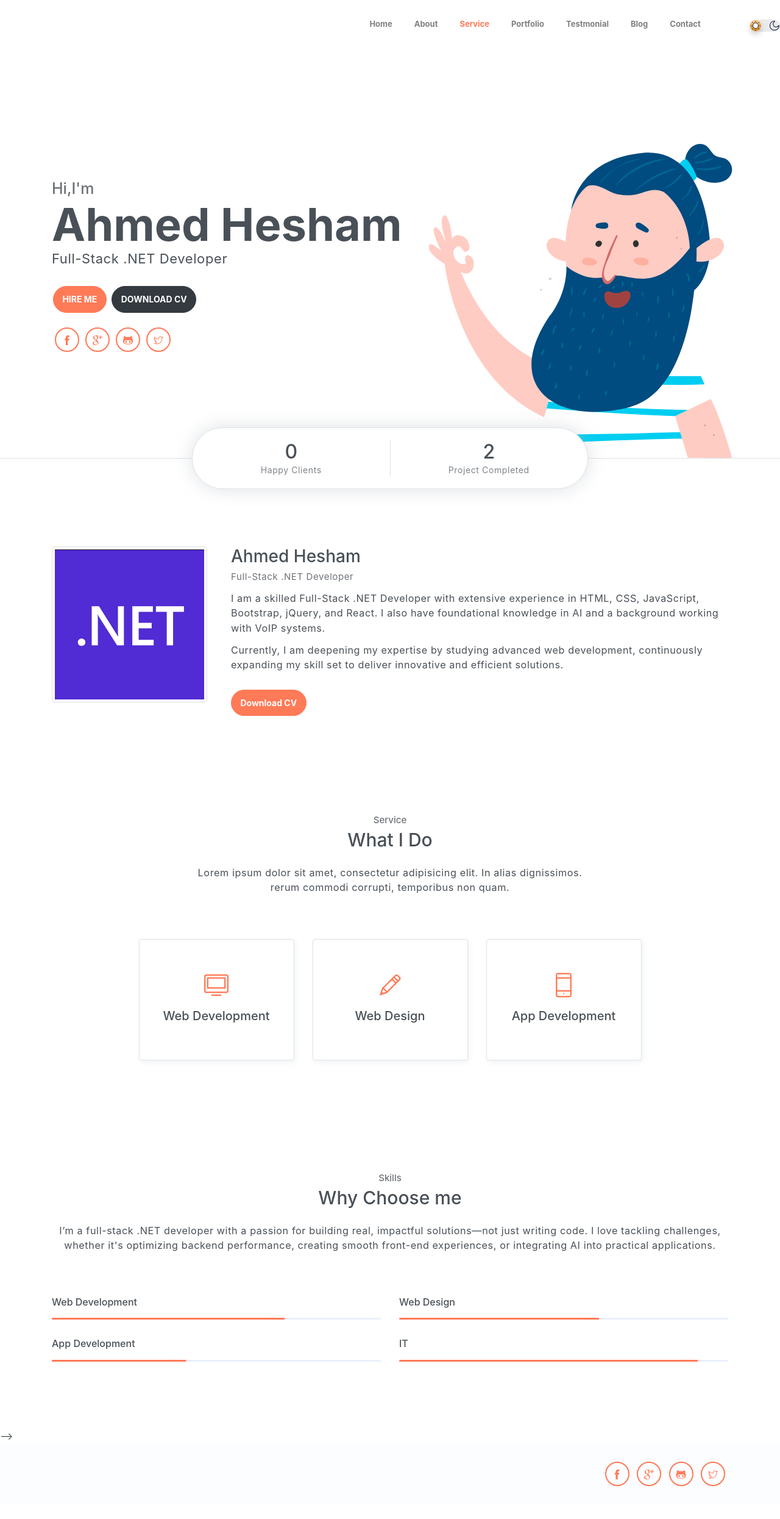
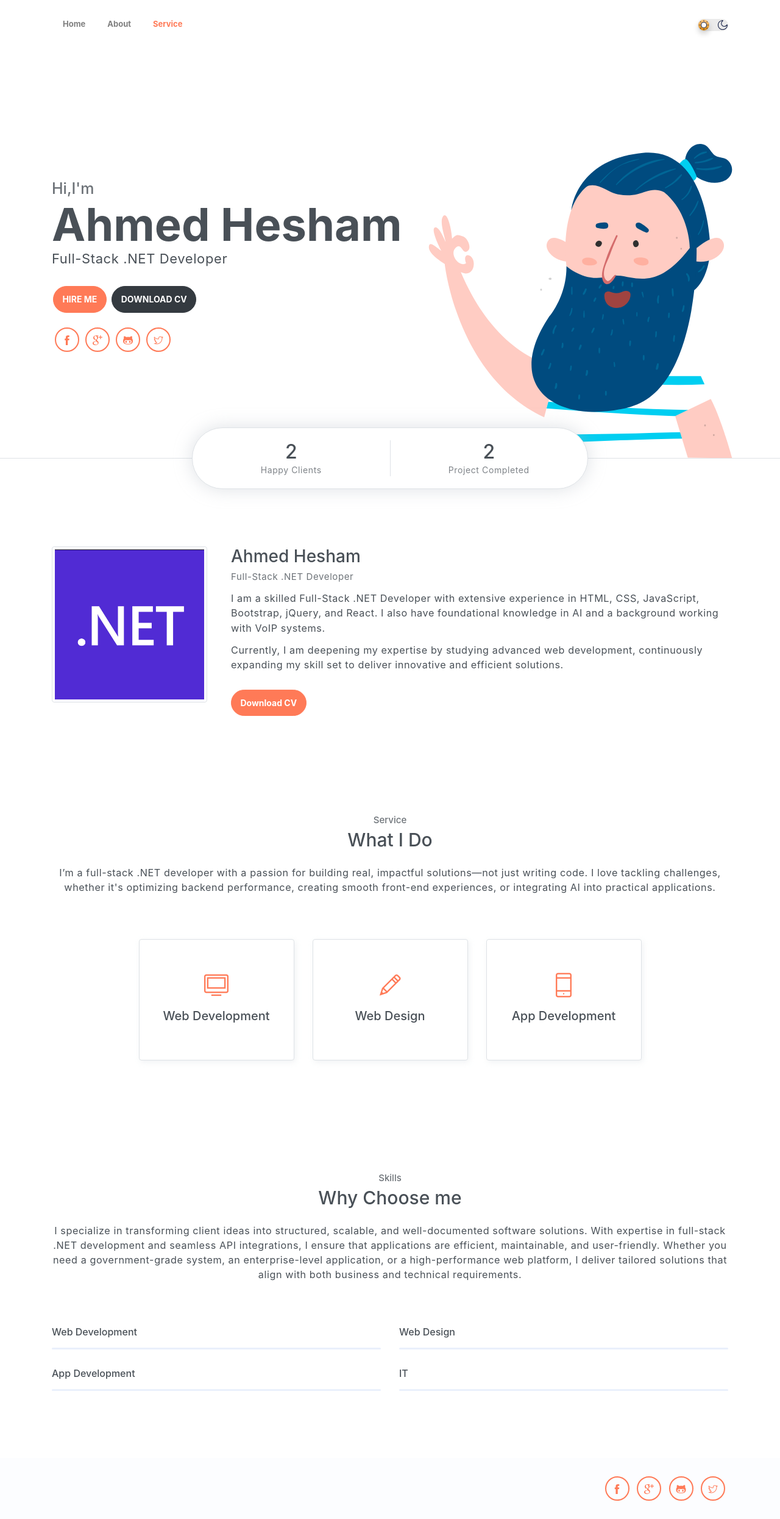
Before and after one commit to ahmedhesham610/Portfolio, a plain HTML site: page index.html in a window 1280 px wide. Shown: the whole page at 61% size. Before the commit the page ends 2467 px from the top, so only its background shows below. Drawn offline with Linux system fonts and the light colour scheme.

Commit message:
Add files via upload

```diff
--- a/index.html
+++ b/index.html
@@ -21,7 +21,7 @@
             </button>
 
             <div class="collapse navbar-collapse" id="navbarSupportedContent">
-                <ul class="navbar-nav ml-auto align-items-center">
+                <ul class="navbar-nav me-auto">
                     <li class="nav-item">
                         <a class="nav-link" href="#home">Home</a>
                     </li>
@@ -31,28 +31,17 @@
                     <li class="nav-item">
                         <a class="nav-link" href="#service">Service</a>
                     </li>
-                    <li class="nav-item">
-                        <a class="nav-link" href="#portfolio">Portfolio</a>
-                    </li>
-                    <li class="nav-item">
-                        <a class="nav-link" href="#testmonial">Testmonial</a>
-                    </li>
-                    <li class="nav-item">
-                        <a class="nav-link" href="#blog">Blog</a>
-                    </li>
-                    <li class="nav-item">
-                        <a class="nav-link" href="#contact">Contact</a>
-                    </li>
                 </ul>
             </div>
-        </div>
-  <div>
-    <input type="checkbox" id="darkModeToggle" >
-                        <label for="darkModeToggle" >
-                            <svg class = moon  viewBox="0 0 24 24" fill="none" xmlns="http://www.w3.org/2000/svg">
+
+            <!-- Dark Mode Toggle  -->
+            <div class="ms-auto d-flex align-items-center mt-n2">
+                <input type="checkbox" id="darkModeToggle">
+                <label for="darkModeToggle">
+                    <svg class="moon" viewBox="0 0 24 24" fill="none" xmlns="http://www.w3.org/2000/svg">
                         <path d="M21.0672 11.8568L20.4253 11.469L21.0672 11.8568ZM12.1432 2.93276L11.7553 2.29085V2.29085L12.1432 2.93276ZM21.25 12C21.25 17.1086 17.1086 21.25 12 21.25V22.75C17.9371 22.75 22.75 17.9371 22.75 12H21.25ZM12 21.25C6.89137 21.25 2.75 17.1086 2.75 12H1.25C1.25 17.9371 6.06294 22.75 12 22.75V21.25ZM2.75 12C2.75 6.89137 6.89137 2.75 12 2.75V1.25C6.06294 1.25 1.25 6.06294 1.25 12H2.75ZM15.5 14.25C12.3244 14.25 9.75 11.6756 9.75 8.5H8.25C8.25 12.5041 11.4959 15.75 15.5 15.75V14.25ZM20.4253 11.469C19.4172 13.1373 17.5882 14.25 15.5 14.25V15.75C18.1349 15.75 20.4407 14.3439 21.7092 12.2447L20.4253 11.469ZM9.75 8.5C9.75 6.41182 10.8627 4.5828 12.531 3.57467L11.7553 2.29085C9.65609 3.5593 8.25 5.86509 8.25 8.5H9.75ZM12 2.75C11.9115 2.75 11.8077 2.71008 11.7324 2.63168C11.6686 2.56527 11.6538 2.50244 11.6503 2.47703C11.6461 2.44587 11.6482 2.35557 11.7553 2.29085L12.531 3.57467C13.0342 3.27065 13.196 2.71398 13.1368 2.27627C13.0754 1.82126 12.7166 1.25 12 1.25V2.75ZM21.7092 12.2447C21.6444 12.3518 21.5541 12.3539 21.523 12.3497C21.4976 12.3462 21.4347 12.3314 21.3683 12.2676C21.2899 12.1923 21.25 12.0885 21.25 12H22.75C22.75 11.2834 22.1787 10.9246 21.7237 10.8632C21.286 10.804 20.7293 10.9658 20.4253 11.469L21.7092 12.2447Z" fill="#1C274C"/>
                     </svg>
-                            <svg class=sun  viewBox="0 0 24 24" fill="none" xmlns="http://www.w3.org/2000/svg">
+                    <svg class="sun" viewBox="0 0 24 24" fill="none" xmlns="http://www.w3.org/2000/svg">
                         <circle cx="12" cy="12" r="6" stroke="#1C274C" stroke-width="1.5"/>
                         <path d="M12 2V3" stroke="#1C274C" stroke-width="1.5" stroke-linecap="round"/>
                         <path d="M12 21V22" stroke="#1C274C" stroke-width="1.5" stroke-linecap="round"/>
@@ -64,7 +53,7 @@
                         <path d="M5.32178 5.32227L4.92894 4.92943" stroke="#1C274C" stroke-width="1.5" stroke-linecap="round"/>
                     </svg>
                 </label>
-                        <div class="background"></div>
+            </div>
         </div>
     </nav>
     <!-- End of page navibation -->
@@ -79,7 +68,7 @@
 
                 <div class="buttons pt-3">
                    <button class="btn btn-primary rounded" onclick="window.open('https://your-link-here.com', '_blank')">HIRE ME</button>
-                   <button class="btn btn-dark rounded" onclick="window.open('https://your-link-here.com', '_blank')">DOWNLOAD CV</button>
+                   <button class="btn btn-dark rounded" onclick="window.open('https://drive.google.com/file/d/1YnpHUPO5rj9AEhUvKbC9dQvlIFOuX1qt/view?usp=drive_link', '_blank')">DOWNLOAD CV</button>
                 </div>
 
                 <div class="socials mt-4">
@@ -97,7 +86,7 @@
         <!-- Header-widget -->
         <div class="widget">
             <div class="widget-item">
-                <h2>0</h2>
+                <h2>2</h2>
                 <p>Happy Clients</p>
             </div>
             <div class="widget-item">
@@ -120,7 +109,7 @@
                     <p class="subtitle">Full-Stack .NET Developer</p>
                     <p>I am a skilled Full-Stack .NET Developer with extensive experience in HTML, CSS, JavaScript, Bootstrap, jQuery, and React. I also have foundational knowledge in AI and a background working with VoIP systems.</p>
                     <p>Currently, I am deepening my expertise by studying advanced web development, continuously expanding my skill set to deliver innovative and efficient solutions.</p>
-                    <button class="btn btn-primary rounded mt-3" onclick="window.open('https://your-link-here.com', '_blank')">
+                    <button class="btn btn-primary rounded mt-3" onclick="window.open('https://drive.google.com/file/d/1YnpHUPO5rj9AEhUvKbC9dQvlIFOuX1qt/view?usp=drive_link', '_blank')">
                         Download CV
                       </button>
                 </div>
@@ -133,7 +122,7 @@
         <div class="container text-center">
             <h6 class="subtitle">Service</h6>
             <h6 class="section-title mb-4">What I Do</h6>
-            <p class="mb-5 pb-4">Lorem ipsum dolor sit amet, consectetur adipisicing elit. In alias dignissimos. <br> rerum commodi corrupti, temporibus non quam.</p>
+            <p class="mb-5 pb-4">I’m a full-stack .NET developer with a passion for building real, impactful solutions—not just writing code. I love tackling challenges, whether it's optimizing backend performance, creating smooth front-end experiences, or integrating AI into practical applications.</p>
 
             <div class="row">
                 <div class="col-sm-6 col-md-3 mb-4">
@@ -172,31 +161,31 @@
         <div class="container text-center">
             <h6 class="subtitle">Skills</h6>
             <h6 class="section-title mb-4">Why Choose me</h6>
-            <p class="mb-5 pb-4">I’m a full-stack .NET developer with a passion for building real, impactful solutions—not just writing code. I love tackling challenges, whether it's optimizing backend performance, creating smooth front-end experiences, or integrating AI into practical applications.</p>
+            <p class="mb-5 pb-4">I specialize in transforming client ideas into structured, scalable, and well-documented software solutions. With expertise in full-stack .NET development and seamless API integrations, I ensure that applications are efficient, maintainable, and user-friendly. Whether you need a government-grade system, an enterprise-level application, or a high-performance web platform, I deliver tailored solutions that align with both business and technical requirements.</p>
 
             <div class="row text-left">
                 <div class="col-sm-6">
                     <h6 class="mb-3">Web Development</h6>
                     <div class="progress">
-                        <div class="progress-bar bg-primary" role="progressbar" style="width: 70%;" aria-valuenow="25" aria-valuemin="0" aria-valuemax="100"><span>89%</span></div>
+
                     </div>
                 </div>
                 <div class="col-sm-6">
                     <h6 class="mb-3">Web Design</h6>
                     <div class="progress">
-                        <div class="progress-bar bg-primary" role="progressbar" style="width: 60%;" aria-valuenow="25" aria-valuemin="0" aria-valuemax="100"><span>83%</span></div>
+
                     </div>
                 </div>
                 <div class="col-sm-6">
                     <h6 class="mb-3">App Development</h6>
                     <div class="progress">
-                        <div class="progress-bar bg-primary" role="progressbar" style="width: 40%;" aria-valuenow="25" aria-valuemin="0" aria-valuemax="100"><span>95%</span></div>
+
                     </div>
                 </div>
                 <div class="col-sm-6">
                     <h6 class="mb-3">IT</h6>
                     <div class="progress">
-                        <div class="progress-bar bg-primary" role="progressbar" style="width: 90%;" aria-valuenow="25" aria-valuemin="0" aria-valuemax="100"><span>90%</span></div>
+
                     </div>
                 </div>
             </div>
@@ -372,7 +361,7 @@
                             <a href="javascript:void(0)">Read More..</a>
                         </div>
                     </div>
-                </div> --> -->
+                </div> -->
                 <!-- <div class="col-md-4">
                     <div class="card border mb-4">
                         <img src="assets/imgs/blog-3.jpg" alt="" class="card-img-top w-100">
@@ -504,12 +493,24 @@
         // }
 
         // Updated event listener for proper animation
-        darkModeToggle.addEventListener('click', function() {
-            document.body.classList.toggle('dark-mode');
-            // const isDarkModeEnabled = document.body.classList.contains('dark-mode');
-            // localStorage.setItem('darkMode', isDarkModeEnabled ? 'enabled' : 'disabled');
-            // darkModeToggle.setAttribute('aria-pressed', isDarkModeEnabled ? 'true' : 'false');
-            // darkModeToggle.classList.toggle('theme-toggle--toggled', isDarkModeEnabled);
+        document.addEventListener("DOMContentLoaded", function () {
+    const darkModeToggle = document.getElementById("darkModeToggle");
+
+    // Check local storage for dark mode preference
+    if (localStorage.getItem("dark-mode") === "enabled") {
+        document.body.classList.add("dark-mode");
+        darkModeToggle.checked = true;
+    }
+
+    darkModeToggle.addEventListener("change", function () {
+        if (darkModeToggle.checked) {
+            document.body.classList.add("dark-mode");
+            localStorage.setItem("dark-mode", "enabled");
+        } else {
+            document.body.classList.remove("dark-mode");
+            localStorage.setItem("dark-mode", "disabled");
+        }
+    });
 });
     </script>
 </body>
```
Lines whose indentation alone changed are shown as unchanged.
